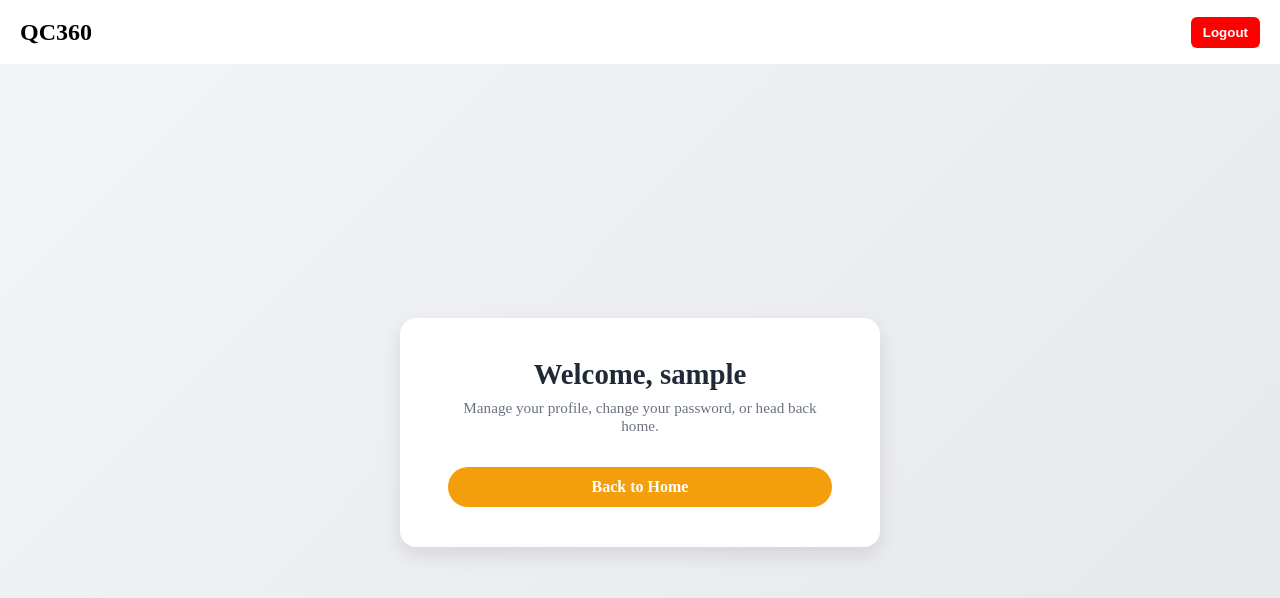
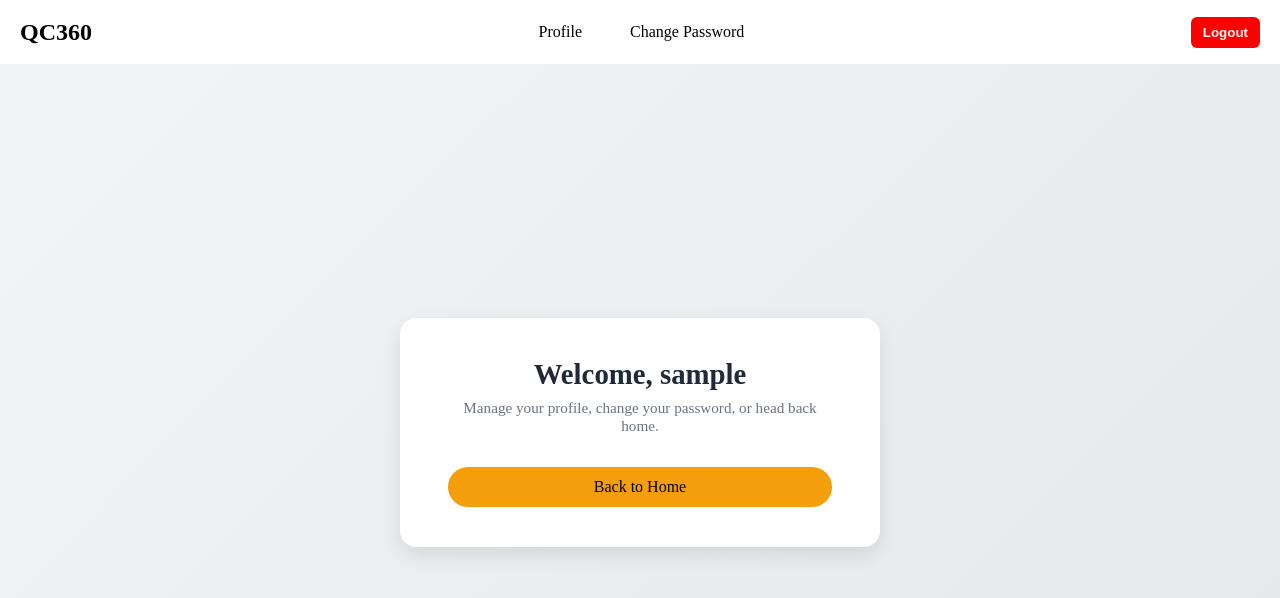
Before and after one commit to AbidJohar/QC360Project, a React (Vite) app in the folder client/: page /dashboard in a window 1280 px wide. Shown: the top 598 px of the page. Built offline with nearby package versions, Linux system fonts and the light colour scheme; sample sign-in values are in the browser's storage.

Commit message:
Update global.css

```diff
--- a/client/src/styles/global.css
+++ b/client/src/styles/global.css
@@ -274,8 +274,8 @@
 .dashboard_button {
   display: inline-block;
   text-decoration: none;
-  color: white;
-  font-weight: 600;
+  color: black;
+  font-weight: 400;
   border-radius: 9999px;
   padding: 0.7rem 1.5rem;
   transition: all 0.3s ease;
@@ -287,22 +287,6 @@
 
 .dashboard_home:hover {
   background-color: #d97706;
-}
-
-.dashboard_profile {
-  background-color: #3b82f6;
-}
-
-.dashboard_profile:hover {
-  background-color: #2563eb;
-}
-
-.dashboard_change_password {
-  background-color: #10b981;
-}
-
-.dashboard_change_password:hover {
-  background-color: #059669;
 }
 
 .dashboard_button:hover {
```
